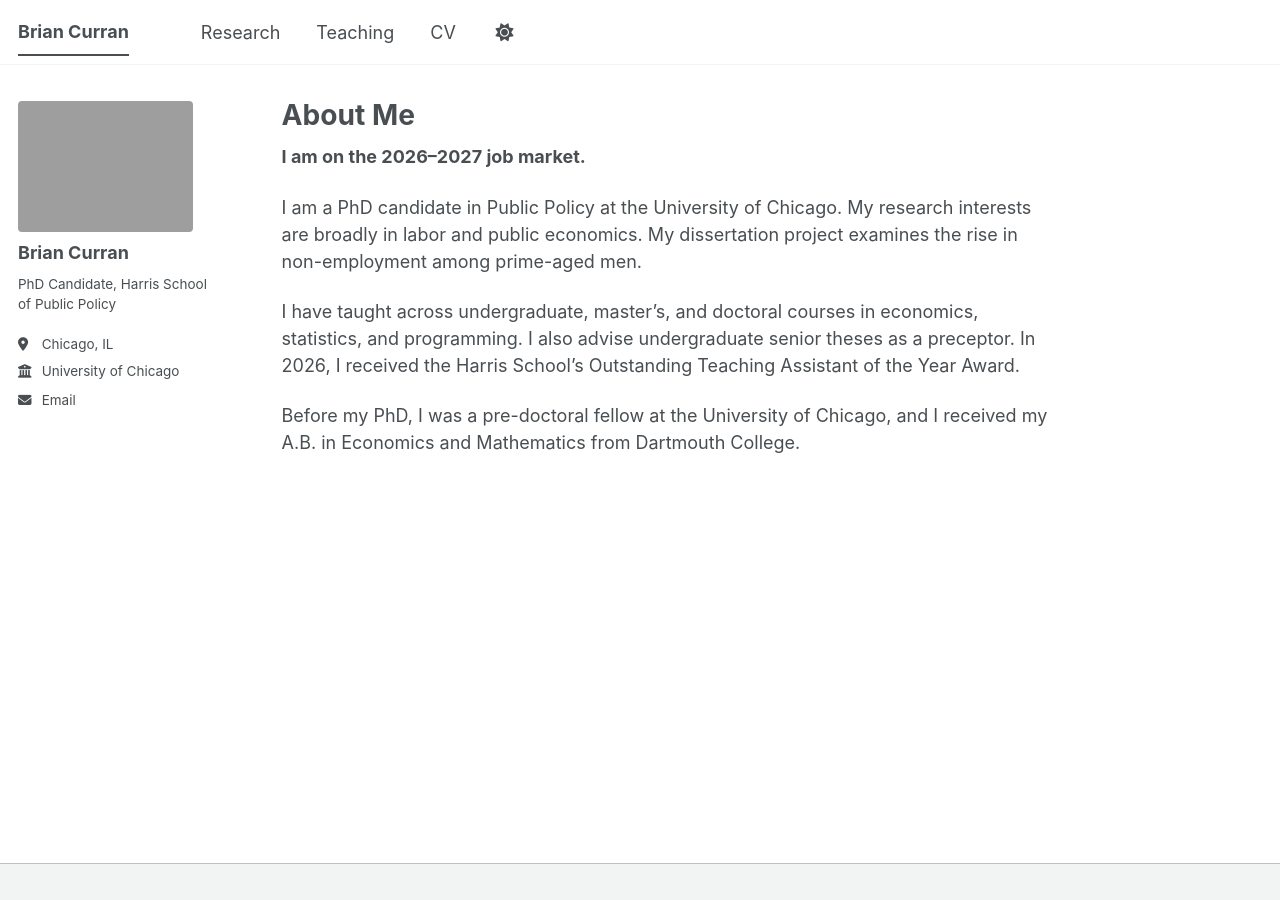
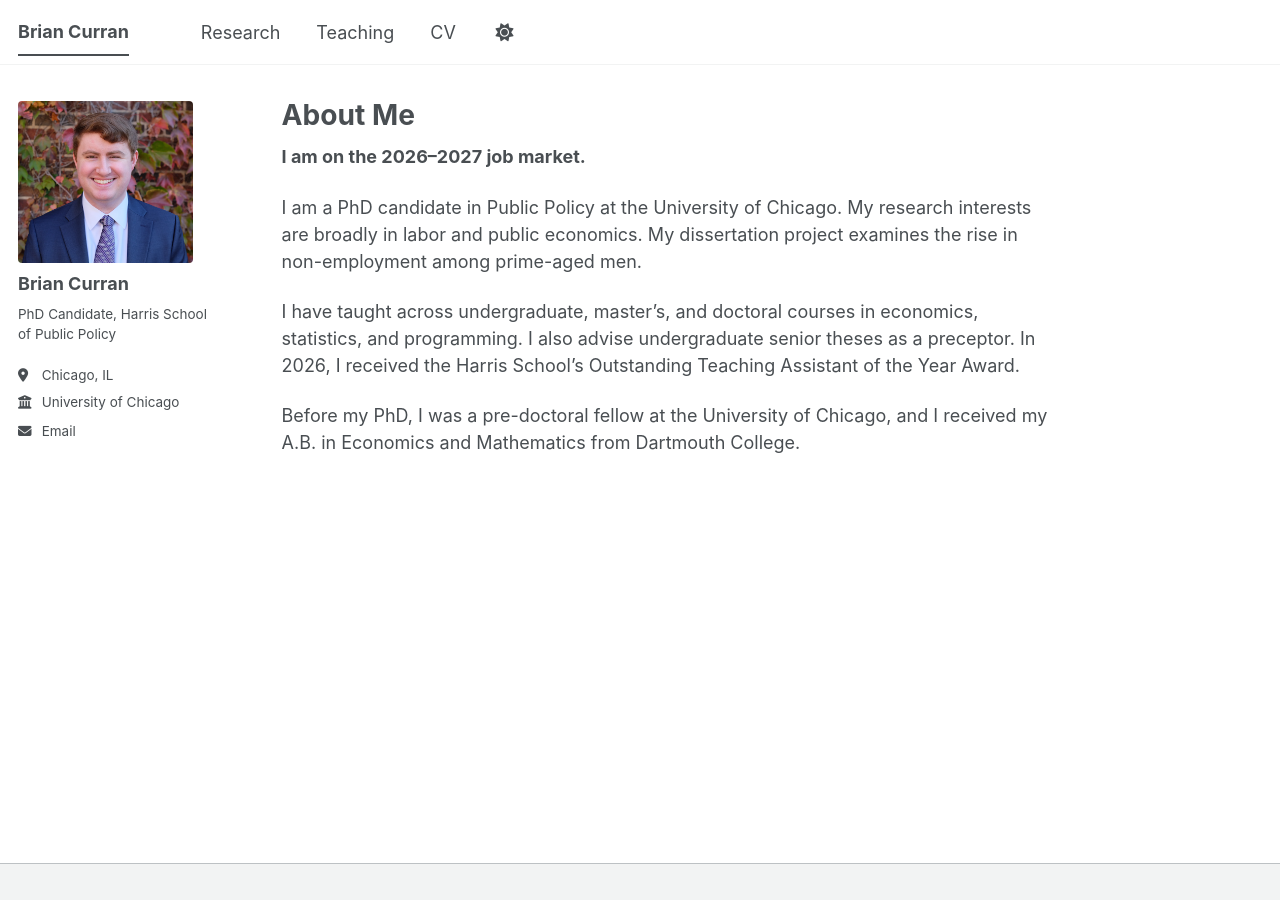
Before and after one commit to brianscurran/brianscurran.github.io, a Jekyll site: the page built from _pages/about.md, in a window 1280 px wide. Built offline with Jekyll 4.4.1, drawn with Linux system fonts in a browser that asks for light colours; a style sheet for code colours, icons or effects is not loaded.

Commit message:
Update avatar file extension from .jpg to .jpeg

```diff
--- a/_config.yml
+++ b/_config.yml
@@ -22,7 +22,7 @@ repository               : "brianscurran/brianscurran.github.io"
 #               Additional customization can be done by editing /_includes/author-profile.html
 author:
   # Biographic information
-  avatar           : "Brian_Curran_Academic_Headshot.jpg"
+  avatar           : "Brian_Curran_Academic_Headshot.jpeg"
   name             : "Brian Curran"
   pronouns         :
   bio              : "PhD Candidate, Harris School of Public Policy"
```
